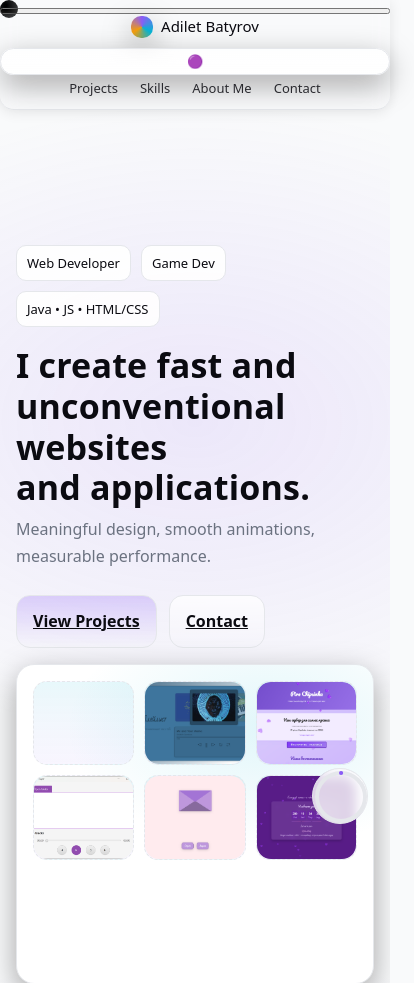
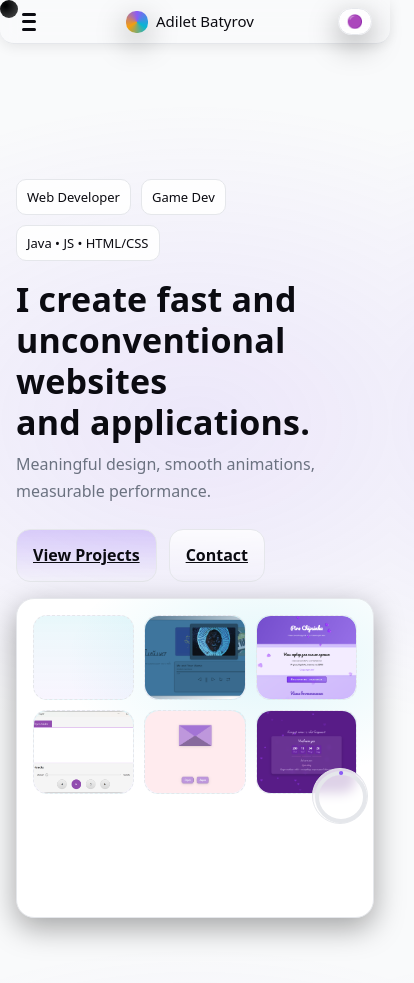
Before and after one commit to adiletbtrv/Portfolio, a plain HTML site: page index.html in a window 390 px wide. Shown: the top 983 px of the page, 414 px wide, since content can reach past the window. Drawn offline with Linux system fonts and the light colour scheme; grey boxes are pictures that could not be loaded.

Commit message:
Update styles.css

```diff
--- a/styles.css
+++ b/styles.css
@@ -74,8 +74,8 @@ header {
   display: flex;
   align-items: center;
   justify-content: space-between;
-  gap: 16px;
-  padding: 10px var(--pad, clamp(16px,2vw,24px));
+  position: relative;
+  padding-inline: 16px;
 }
 .brand {
   display: flex;
@@ -569,3 +569,162 @@ footer{
     display: inline-block;
   }
 }
+
+.burger {
+  display: none;
+  flex-direction: column;
+  justify-content: space-between;
+  width: 26px;
+  height: 20px;
+  background: none;
+  border: none;
+  cursor: pointer;
+  z-index: 100;
+  transition: 0.3s;
+}
+
+.burger span {
+  height: 3px;
+  width: 100%;
+  background: var(--fg);
+  border-radius: 999px;
+  transition: 0.3s;
+}
+
+.burger.active span:nth-child(1) {
+  transform: rotate(45deg) translateY(7px);
+}
+.burger.active span:nth-child(2) {
+  opacity: 0;
+}
+.burger.active span:nth-child(3) {
+  transform: rotate(-45deg) translateY(-7px);
+}
+
+.menu {
+  display: flex;
+  gap: 16px;
+  align-items: center;
+}
+
+@media (max-width: 860px) {
+  .burger {
+    display: flex;
+    margin-left: 4px;
+  }
+
+  #themeCycle {
+    margin-right: 4px;
+    transition: opacity 0.35s ease;
+  }
+
+  .brand {
+    position: absolute;
+    left: 50%;
+    transform: translateX(-50%);
+  }
+
+  .menu {
+    position: fixed;
+    inset: 0;
+    flex-direction: column;
+    align-items: center;
+    justify-content: center;
+    gap: 18px;
+    background: color-mix(in oklab, var(--bg), transparent 10%);
+    backdrop-filter: blur(14px);
+    transform: translateY(-100%);
+    transition: transform 0.35s ease;
+    z-index: 90;
+    padding: 40px 20px;
+  }
+
+  .menu.open {
+    transform: translateY(0);
+  }
+
+  .menu a,
+  .menu button.pill {
+    font-size: 16px;
+    padding: 10px 14px;
+    width: auto;
+  }
+
+  .menu.open ~ #themeCycle {
+    opacity: 0;
+    pointer-events: none;
+  }
+}
+
+@media (pointer: coarse), (hover: none) {
+  #cursorOrb {
+    display: none !important;
+  }
+  body, html {
+    cursor: default !important;
+  }
+}
+
+@media (max-width: 860px) {
+  #themeCycle {
+    display: inline-flex;
+    align-items: center;
+    justify-content: center;
+    width: auto;
+    flex-shrink: 0;
+    align-self: center;
+  }
+}
+
+@media (max-width: 860px) {
+  .nav {
+    flex-direction: row;
+    align-items: center;
+    justify-content: space-between;
+    padding: 8px 12px;
+  }
+
+  .brand {
+    position: static;
+    transform: none;
+    margin: 0 auto;
+  }
+
+  .burger {
+    order: 1;
+  }
+
+  .brand {
+    order: 2;
+  }
+
+  #themeCycle {
+    order: 3;
+    display: inline-flex;
+    align-items: center;
+    justify-content: center;
+    width: auto;
+    flex-shrink: 0;
+    align-self: center;
+    margin-right: 6px;
+  }
+
+  .menu {
+    position: fixed;
+    inset: 0;
+    flex-direction: column;
+    align-items: center;
+    justify-content: center;
+    gap: 18px;
+    background: color-mix(in oklab, var(--bg), transparent 10%);
+    backdrop-filter: blur(14px);
+    transform: translateY(-100%);
+    transition: transform 0.35s ease;
+    z-index: 90;
+    padding: 40px 20px;
+  }
+
+  .menu.open {
+    transform: translateY(0);
+  }
+}
```
